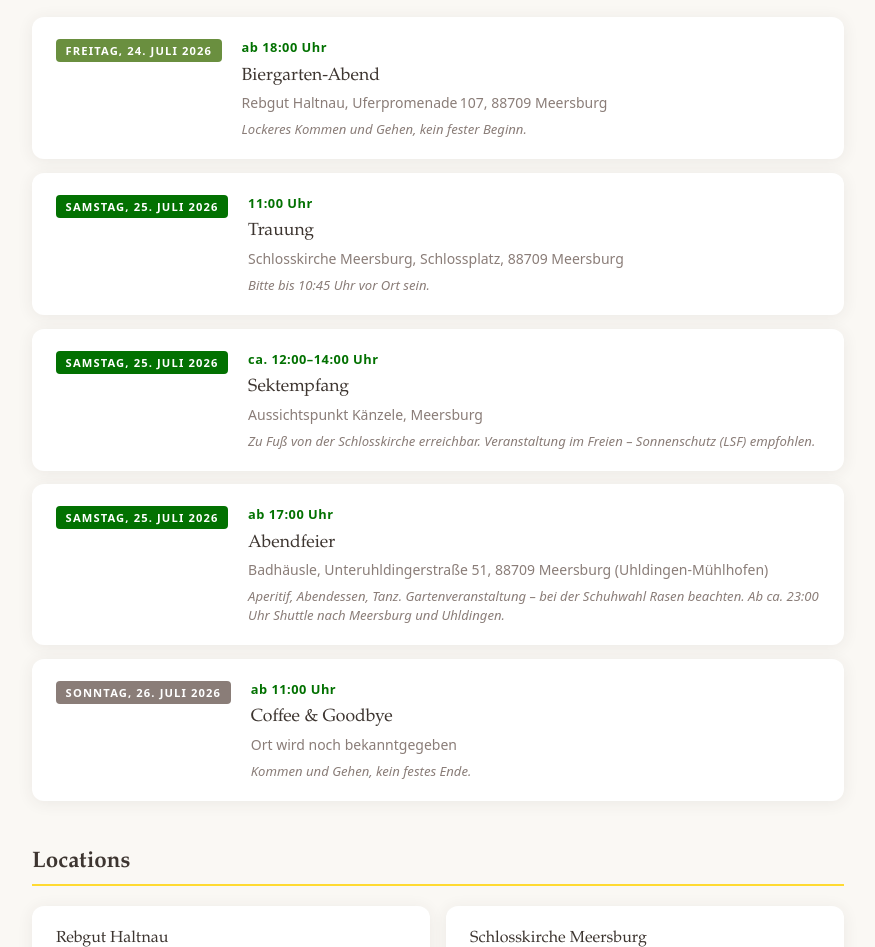
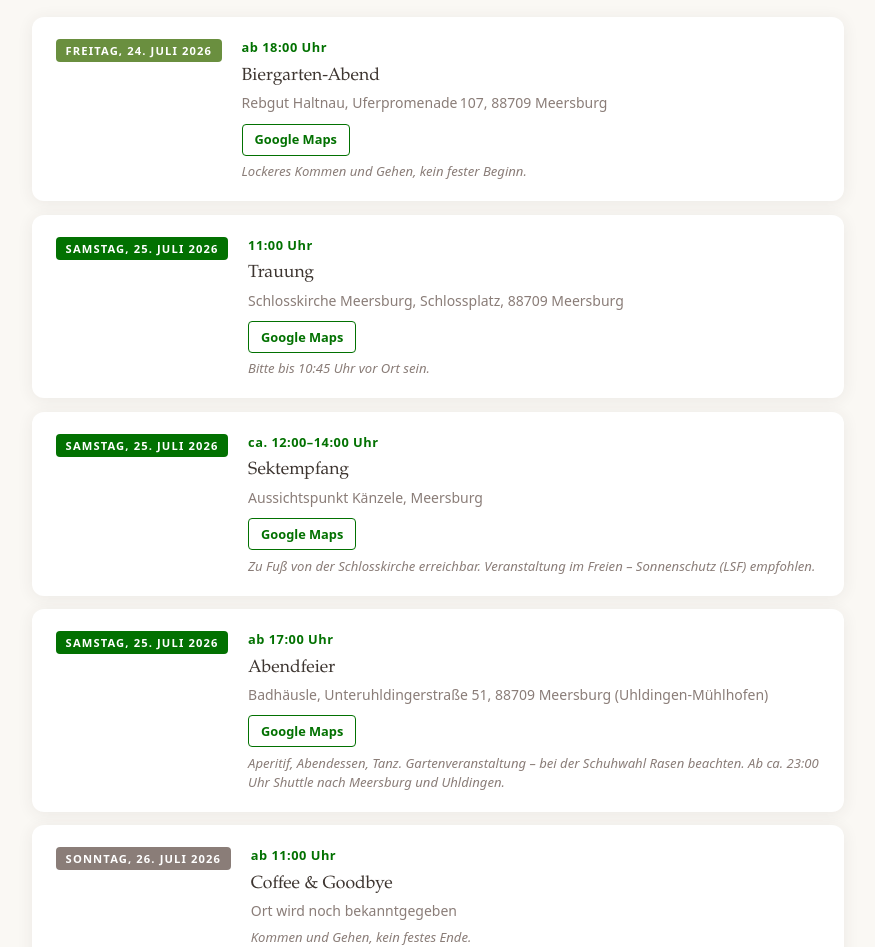
Before and after one commit to serveevres/hochzeit-website, a website: page public/informationen.html in a window 1280 px wide. Shown: the part 460-1407 px from the top of the page, without its empty margins (202-1077 px from the left). Drawn offline with Linux system fonts and the light colour scheme.

Commit message:
Add Maps links directly to program event cards

```diff
--- a/public/informationen.html
+++ b/public/informationen.html
@@ -38,6 +38,7 @@
         <div class="event-time" data-i18n="info.fri.time">ab 18:00 Uhr</div>
         <div class="event-name" data-i18n="info.fri.name">Biergarten-Abend</div>
         <div class="event-loc" data-i18n="info.fri.loc">Rebgut Haltnau, Uferpromenade 107, 88709 Meersburg</div>
+        <a href="https://maps.google.com/?q=Uferpromenade+107,+88709+Meersburg" target="_blank" rel="noopener" class="btn-maps event-maps" data-i18n="info.mapsBtn">Google Maps ↗</a>
         <div class="event-note" data-i18n="info.fri.note">Lockeres Kommen und Gehen, kein fester Beginn.</div>
       </div>
     </div>
@@ -51,6 +52,7 @@
         <div class="event-time" data-i18n="info.sat1.time">11:00 Uhr</div>
         <div class="event-name" data-i18n="info.sat1.name">Trauung</div>
         <div class="event-loc" data-i18n="info.sat1.loc">Schlosskirche Meersburg, Schlossplatz, 88709 Meersburg</div>
+        <a href="https://maps.google.com/?q=Schlosskirche+Meersburg,+Schlossplatz,+88709+Meersburg" target="_blank" rel="noopener" class="btn-maps event-maps" data-i18n="info.mapsBtn">Google Maps ↗</a>
         <div class="event-note" data-i18n="info.sat1.note">Bitte bis 10:45 Uhr vor Ort sein.</div>
       </div>
     </div>
@@ -64,6 +66,7 @@
         <div class="event-time" data-i18n="info.sat2.time">ca. 12:00–14:00 Uhr</div>
         <div class="event-name" data-i18n="info.sat2.name">Sektempfang</div>
         <div class="event-loc" data-i18n="info.sat2.loc">Aussichtspunkt Känzele, Meersburg</div>
+        <a href="https://maps.app.goo.gl/mJaa5T8szCQLaTEo6" target="_blank" rel="noopener" class="btn-maps event-maps" data-i18n="info.mapsBtn">Google Maps ↗</a>
         <div class="event-note" data-i18n="info.sat2.note">Zu Fuß von der Schlosskirche erreichbar. Veranstaltung im Freien – Sonnenschutz (LSF) empfohlen.</div>
       </div>
     </div>
@@ -77,6 +80,7 @@
         <div class="event-time" data-i18n="info.sat3.time">ab 17:00 Uhr</div>
         <div class="event-name" data-i18n="info.sat3.name">Abendfeier</div>
         <div class="event-loc" data-i18n="info.sat3.loc">Badhäusle, Unteruhldingerstraße 51, 88709 Meersburg (Uhldingen-Mühlhofen)</div>
+        <a href="https://maps.app.goo.gl/q1LCVYpdhUfTFYF6A" target="_blank" rel="noopener" class="btn-maps event-maps" data-i18n="info.mapsBtn">Google Maps ↗</a>
         <div class="event-note" data-i18n="info.sat3.note">Aperitif, Abendessen, Tanz. Gartenveranstaltung – bei der Schuhwahl Rasen beachten. Ab ca. 23:00 Uhr Shuttle nach Meersburg und Uhldingen.</div>
       </div>
     </div>
--- a/public/style.css
+++ b/public/style.css
@@ -806,6 +806,7 @@ tr:hover td { background: var(--cream); }
   transition: background 0.15s, color 0.15s;
 }
 .btn-maps:hover { background: var(--green); color: var(--white); }
+.event-maps { margin: 0.2rem 0 0.4rem; }
 
 .info-card {
   background: var(--white);
```
